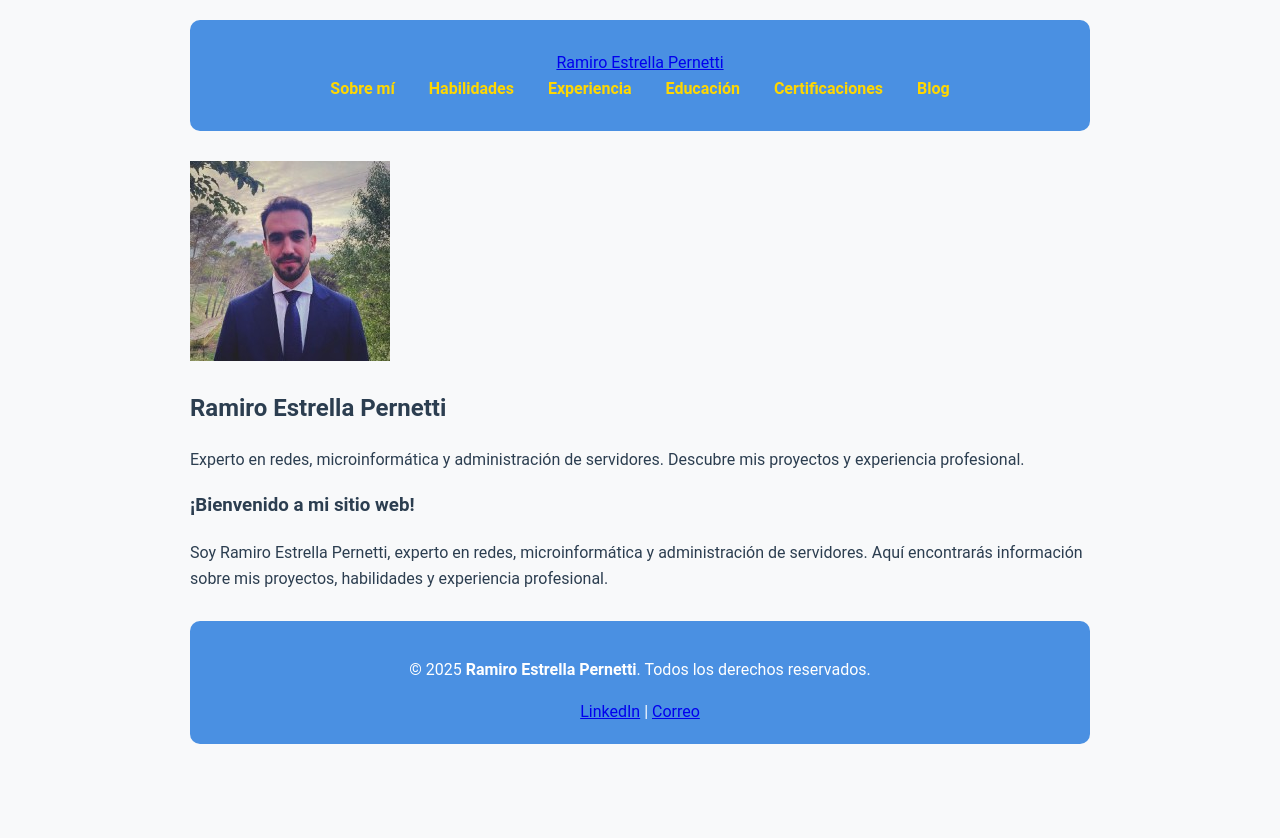
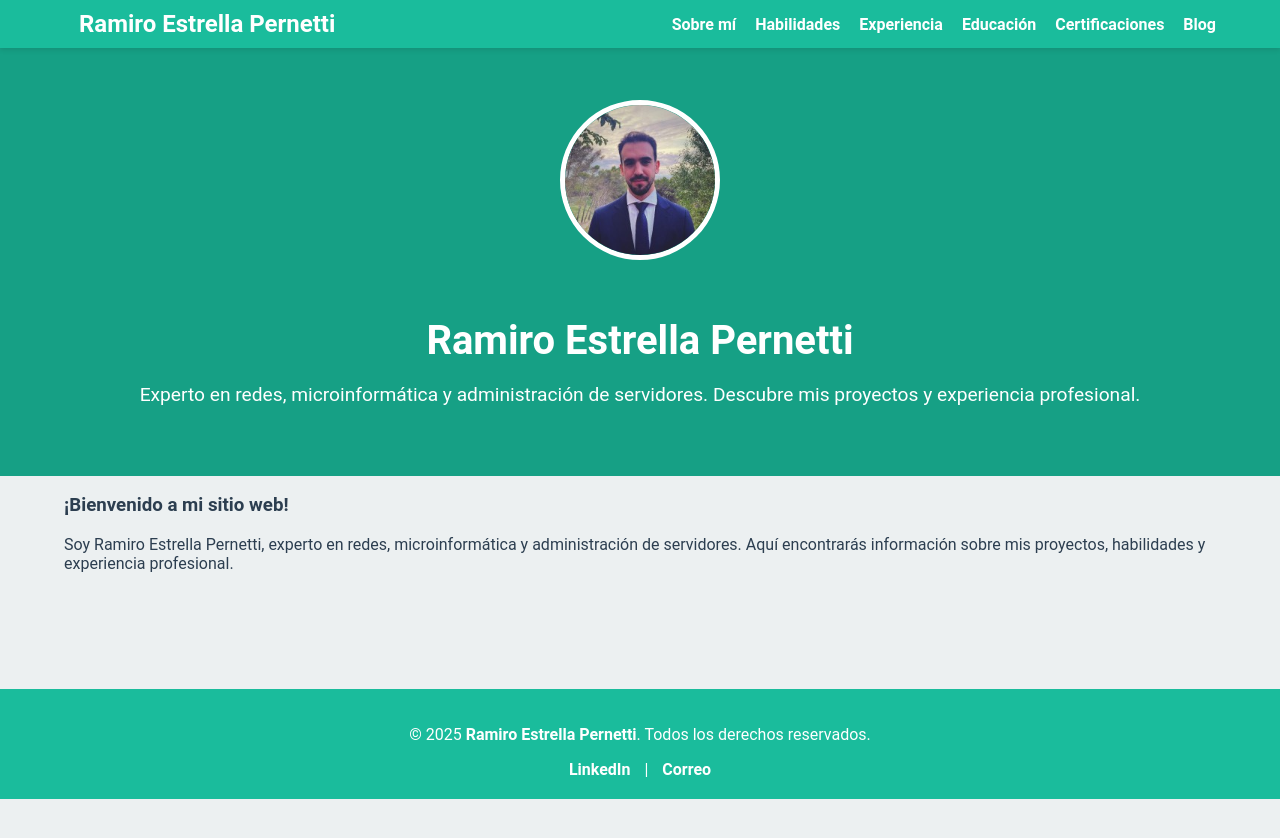
Before and after one commit to proxmy/ramiro_estrella_pernetti, a Jekyll site: the page built from index.md, in a window 1280 px wide. Shown: the top 838 px of the page. Built offline with Jekyll 4.4.1, drawn with Linux system fonts in a browser that asks for light colours.

Commit message:
Update styles.css

```diff
--- a/assets/css/styles.css
+++ b/assets/css/styles.css
@@ -1,106 +1,114 @@
 /* General Styles */
 body {
   font-family: 'Roboto', sans-serif;
-  color: #2C3E50; /* Gris oscuro */
-  background-color: #F8F9FA; /* Blanco suave */
-  line-height: 1.6;
+  margin: 0;
+  padding: 0;
+  color: #2c3e50;
+  background-color: #ecf0f1;
+}
+
+.container {
+  width: 90%;
+  max-width: 1200px;
   margin: 0 auto;
-  max-width: 900px;
-  padding: 20px;
 }
 
 /* Header */
-header {
-  text-align: center;
-  background-color: #4A90E2; /* Azul moderno */
+.main-header {
+  background-color: #1abc9c;
   color: white;
-  padding: 30px 0;
-  border-radius: 10px;
-  margin-bottom: 30px;
-  position: relative;
+  position: fixed;
+  top: 0;
+  width: 100%;
+  padding: 10px 0;
+  box-shadow: 0 2px 5px rgba(0, 0, 0, 0.1);
+  z-index: 1000;
 }
 
-header img {
-  width: 120px;
-  height: 120px;
-  border-radius: 50%;
-  border: 4px solid white;
-  margin-bottom: 15px;
+.main-header .container {
+  display: flex;
+  justify-content: space-between;
+  align-items: center;
 }
 
-header h1 {
-  font-size: 2.5em;
-  margin: 10px 0 5px 0;
+.main-header a {
+  color: white;
+  text-decoration: none;
+  margin-left: 15px;
+  font-weight: bold;
 }
 
-header p {
-  margin: 0;
+.main-header a:hover {
+  text-decoration: underline;
+}
+
+.logo {
+  font-size: 1.5em;
+}
+
+/* Hero Section */
+.hero {
+  text-align: center;
+  padding: 100px 20px 50px;
+  background-color: #16a085;
+  color: white;
+}
+
+.hero .profile-photo {
+  width: 150px;
+  height: 150px;
+  border-radius: 50%;
+  border: 5px solid white;
+  margin-bottom: 20px;
+}
+
+.hero h1 {
+  font-size: 2.5em;
+  margin-bottom: 10px;
+}
+
+.hero p {
   font-size: 1.2em;
 }
 
-header nav a {
-  margin: 0 15px;
-  color: #FFD700; /* Dorado */
-  text-decoration: none;
-  font-weight: bold;
-}
-
-header nav a:hover {
-  text-decoration: underline;
+/* Main Content */
+main {
+  margin-top: 30px;
+  padding-bottom: 50px;
 }
 
 /* Footer */
 footer {
+  background-color: #1abc9c;
+  color: white;
   text-align: center;
-  margin-top: 30px;
-  padding: 20px;
-  background-color: #4A90E2; /* Azul moderno */
-  color: white;
-  border-radius: 10px;
+  padding: 20px 0;
+  margin-top: 50px;
 }
 
-footer div {
-  margin-top: 10px;
+footer .social-links a {
+  color: white;
+  text-decoration: none;
+  margin: 0 10px;
+  font-weight: bold;
 }
 
-footer a img {
-  width: 30px;
-  margin: 0 10px;
-  transition: transform 0.3s;
+footer .social-links a:hover {
+  text-decoration: underline;
 }
 
-footer a img:hover {
-  transform: scale(1.2);
-}
-
-/* Buttons */
-a.button {
-  display: inline-block;
-  background-color: #E67E22; /* Naranja */
-  color: white;
-  padding: 10px 15px;
-  border-radius: 5px;
-  text-decoration: none;
-  font-weight: bold;
-  transition: background-color 0.3s, transform 0.3s;
-}
-
-a.button:hover {
-  background-color: #D35400; /* Naranja más oscuro */
-  transform: translateY(-3px);
-}
-
-/* Responsiveness */
+/* Responsive Design */
 @media (max-width: 768px) {
-  body {
-    padding: 10px;
+  .main-header .container {
+    flex-direction: column;
+    text-align: center;
   }
 
-  header h1 {
+  .main-header a {
+    margin: 5px 0;
+  }
+
+  .hero h1 {
     font-size: 2em;
   }
-
-  header nav a {
-    margin: 0 10px;
-  }
 }
```
